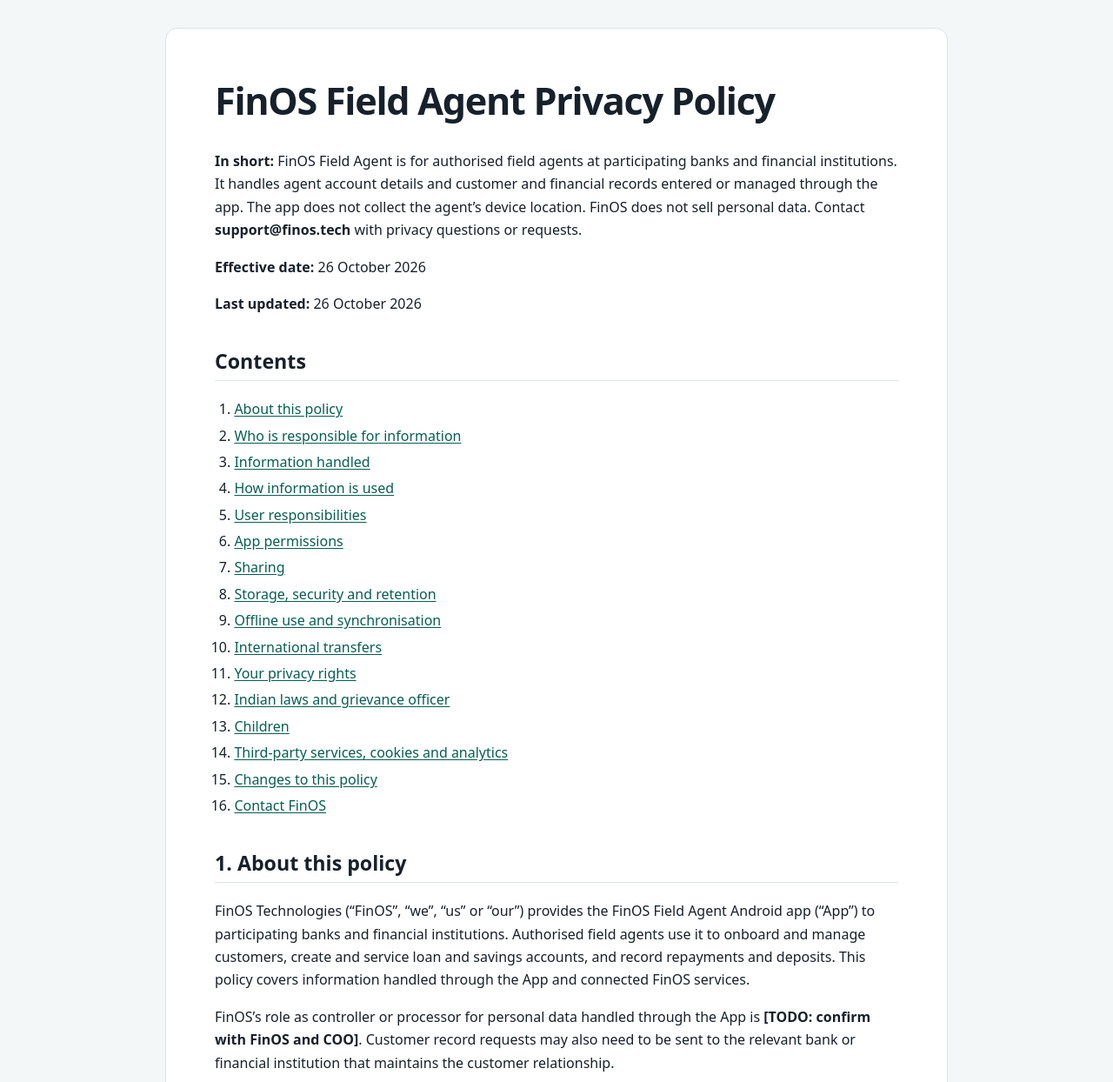
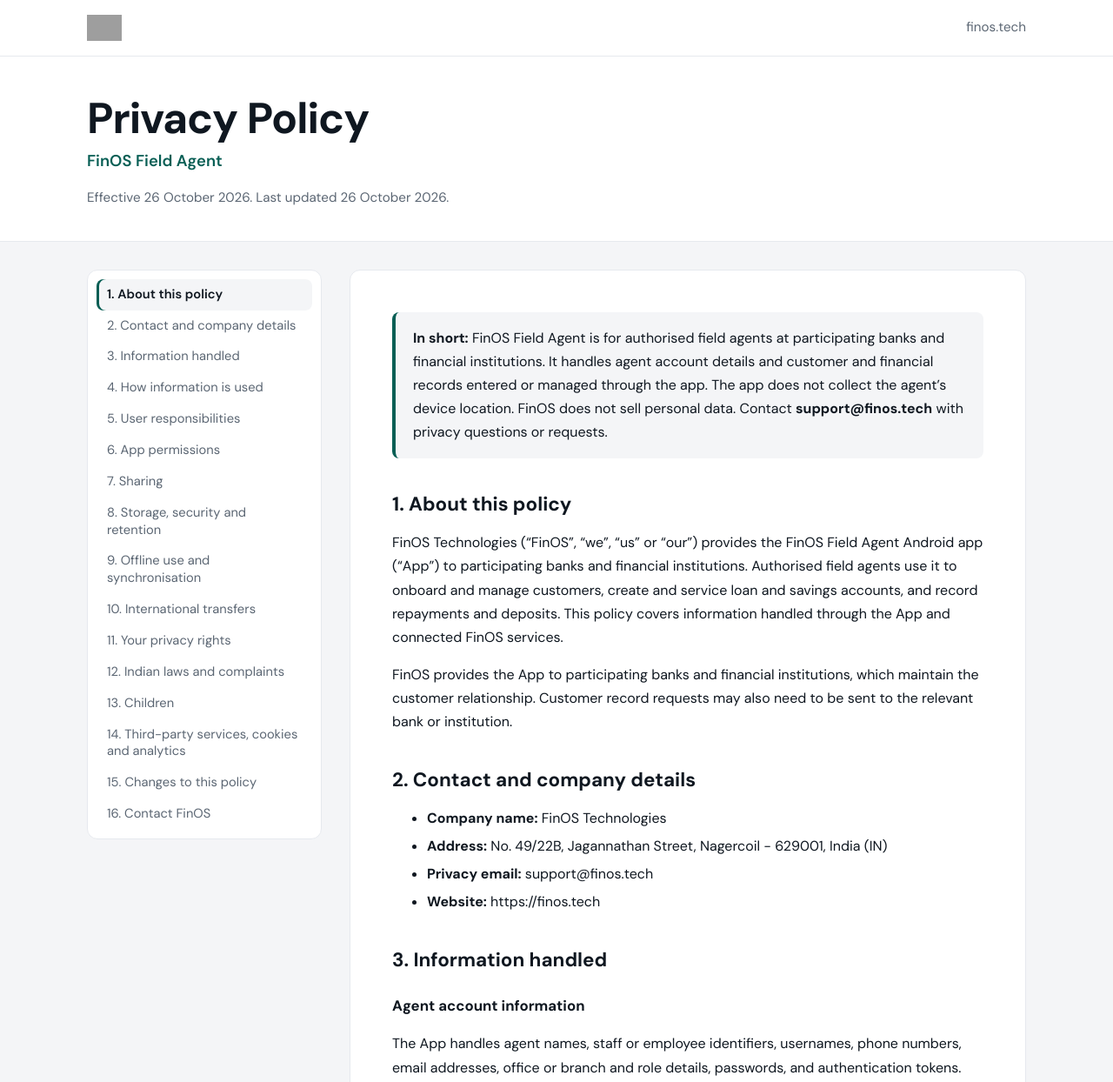
Before and after one commit to FinOSTechnologies/agent-app-privacy-policy, a plain HTML site: page index.html in a window 1280 px wide. Shown: the top 1244 px of the page at 87% size. Drawn offline with Linux system fonts and the light colour scheme; grey boxes are pictures that could not be loaded.

Commit message:
Update privacy policy details and styling

```diff
--- a/index.html
+++ b/index.html
@@ -1,39 +1,55 @@
 <!doctype html>
 <html lang="en"><head><meta charset="utf-8"><meta name="viewport" content="width=device-width, initial-scale=1">
-<meta name="description" content="Privacy Policy for the FinOS Field Agent Android app."><title>FinOS Field Agent Privacy Policy</title>
+<title>Privacy Policy | FinOS Field Agent</title>
+<meta name="description" content="Privacy Policy for the FinOS Field Agent Android app.">
+<link rel="icon" href="https://finos.tech/wp-content/uploads/2024/04/cropped-fav-270x270.png">
+<meta property="og:title" content="Privacy Policy | FinOS Field Agent"><meta property="og:image" content="https://finos.tech/wp-content/uploads/2024/05/FinOS-1.svg">
+<link rel="preconnect" href="https://fonts.googleapis.com"><link rel="preconnect" href="https://fonts.gstatic.com" crossorigin>
+<link href="https://fonts.googleapis.com/css2?family=DM+Sans:wght@400;600;700&display=swap" rel="stylesheet">
 <style>
-:root{color-scheme:light;--ink:#17212b;--muted:#526171;--accent:#075e54;--line:#dce3e8;--paper:#fff;--wash:#f3f7f7}*{box-sizing:border-box}body{margin:0;background:var(--wash);color:var(--ink);font:16px/1.65 system-ui,-apple-system,"Segoe UI",sans-serif}main{max-width:900px;margin:2rem auto;padding:clamp(1.25rem,5vw,3.5rem);background:var(--paper);border:1px solid var(--line);border-radius:14px}h1,h2,h3{line-height:1.25}h1{margin-top:0;font-size:clamp(2rem,5vw,2.7rem);letter-spacing:-.03em}h2{margin-top:2.4rem;padding-bottom:.45rem;border-bottom:1px solid var(--line);font-size:1.45rem}h3{margin-top:1.5rem;font-size:1.1rem}a{color:var(--accent);text-underline-offset:.15em}ul,ol{padding-left:1.4rem}li{margin:.25rem 0}.table-wrap{overflow-x:auto}table{width:100%;border-collapse:collapse;margin:1rem 0 1.5rem;font-size:.94rem}th,td{padding:.7rem;text-align:left;vertical-align:top;border:1px solid var(--line)}th{background:var(--wash)}@media(max-width:620px){main{margin:0;border:0;border-radius:0;padding:1.25rem}}
-</style></head><body><main><h1>FinOS Field Agent Privacy Policy</h1>
-<p><strong>In short:</strong> FinOS Field Agent is for authorised field agents at participating banks and financial institutions. It handles agent account details and customer and financial records entered or managed through the app. The app does not collect the agent’s device location. FinOS does not sell personal data. Contact <strong>support@finos.tech</strong> with privacy questions or requests.</p>
-<p><strong>Effective date:</strong> 26 October 2026</p>
-<p><strong>Last updated:</strong> 26 October 2026</p>
-<h2 id="contents">Contents</h2>
-<ol>
-<li><a href="#1-about-this-policy">About this policy</a></li>
-<li><a href="#2-who-is-responsible-for-information">Who is responsible for information</a></li>
-<li><a href="#3-information-handled">Information handled</a></li>
-<li><a href="#4-how-information-is-used">How information is used</a></li>
-<li><a href="#5-user-responsibilities">User responsibilities</a></li>
-<li><a href="#6-app-permissions">App permissions</a></li>
-<li><a href="#7-sharing">Sharing</a></li>
-<li><a href="#8-storage-security-and-retention">Storage, security and retention</a></li>
-<li><a href="#9-offline-use-and-synchronisation">Offline use and synchronisation</a></li>
-<li><a href="#10-international-transfers">International transfers</a></li>
-<li><a href="#11-your-privacy-rights">Your privacy rights</a></li>
-<li><a href="#12-indian-laws-and-grievance-officer">Indian laws and grievance officer</a></li>
-<li><a href="#13-children">Children</a></li>
-<li><a href="#14-third-party-services-cookies-and-analytics">Third-party services, cookies and analytics</a></li>
-<li><a href="#15-changes-to-this-policy">Changes to this policy</a></li>
-<li><a href="#16-contact-finos">Contact FinOS</a></li>
-</ol>
+:root{--ink:#0f1720;--mut:#5b6673;--acc:#075e54;--line:#e6e9ee;--wash:#f4f5f7}
+*{box-sizing:border-box}html{scroll-behavior:smooth}
+@media(prefers-reduced-motion:reduce){html{scroll-behavior:auto}}
+body{margin:0;background:var(--wash);color:var(--ink);font:16px/1.7 "DM Sans",system-ui,-apple-system,"Segoe UI",sans-serif}
+a:focus-visible,summary:focus-visible{outline:2px solid var(--acc);outline-offset:2px}
+.top{position:sticky;top:0;z-index:5;background:#fff;border-bottom:1px solid var(--line)}
+.bar{max-width:1120px;margin:auto;padding:0 20px;height:64px;display:flex;align-items:center;justify-content:space-between}
+.logo{display:flex;font-weight:700;font-size:1.3rem;color:var(--ink);text-decoration:none}.logo img{height:30px;display:block}
+.bar .home{color:var(--mut);font-size:.95rem;text-decoration:none}.bar .home:hover{color:var(--acc)}
+.hero{background:#fff;border-bottom:1px solid var(--line)}
+.hero div{max-width:1120px;margin:auto;padding:44px 20px 36px}
+h1{margin:0 0 6px;font-size:clamp(2.1rem,5vw,3.1rem);line-height:1.1;letter-spacing:-.02em}
+.sub{margin:0 0 14px;font-size:1.15rem;color:var(--acc);font-weight:600}.dates{margin:0;color:var(--mut);font-size:.95rem}
+.wrap{max-width:1120px;margin:32px auto 64px;padding:0 20px;display:grid;grid-template-columns:270px minmax(0,1fr);gap:32px;align-items:start}
+.toc{position:sticky;top:88px;background:#fff;border:1px solid var(--line);border-radius:12px;padding:10px;max-height:calc(100vh - 110px);overflow:auto}
+.toc a,.mtoc a{display:block;padding:8px 12px;border-radius:8px;color:var(--mut);text-decoration:none;font-size:.92rem;line-height:1.35}
+.toc a:hover,.mtoc a:hover{background:var(--wash);color:var(--ink)}
+.toc a.on{background:var(--wash);color:var(--ink);font-weight:600;box-shadow:inset 3px 0 var(--acc)}
+.mtoc{display:none;background:#fff;border:1px solid var(--line);border-radius:12px;margin-bottom:16px}
+.mtoc summary{padding:14px 16px;font-weight:600;cursor:pointer}.mtoc div{padding:0 8px 8px}
+.doc{background:#fff;border:1px solid var(--line);border-radius:12px;padding:clamp(20px,4vw,48px)}
+.doc .short{background:var(--wash);border-left:4px solid var(--acc);border-radius:8px;padding:16px 20px;margin:0 0 8px}
+.doc h2{scroll-margin-top:88px;margin:2.4rem 0 .5rem;font-size:1.4rem;line-height:1.3}
+.doc h3{margin:1.5rem 0 .25rem;font-size:1.05rem}
+.doc p,.doc li{max-width:72ch}.doc li{margin:.3rem 0}.doc a{color:var(--acc)}
+.table-wrap{overflow-x:auto}table{width:100%;border-collapse:collapse;font-size:.94rem;margin:1rem 0}
+th,td{padding:.7rem .8rem;text-align:left;vertical-align:top;border-bottom:1px solid var(--line)}th{background:var(--wash)}
+footer{background:var(--ink);color:#c9d1d9;padding:32px 20px;font-size:.92rem}
+footer div{max-width:1120px;margin:auto;display:flex;flex-wrap:wrap;gap:8px 28px;justify-content:space-between}footer a{color:#fff}
+@media(max-width:860px){.wrap{display:block;margin-top:20px}.toc{display:none}.mtoc{display:block}.bar .home{display:none}}
+</style></head><body>
+<header class="top"><div class="bar"><a class="logo" href="https://finos.tech"><img src="https://finos.tech/wp-content/uploads/2024/03/FinOSinkcmprsd.svg" alt="FinOS" onerror="this.replaceWith('FinOS')"></a><a class="home" href="https://finos.tech">finos.tech</a></div></header>
+<section class="hero"><div><h1>Privacy Policy</h1><p class="sub">FinOS Field Agent</p><p class="dates">Effective 26 October 2026. Last updated 26 October 2026.</p></div></section>
+<div class="wrap"><nav class="toc" aria-label="Sections"><a href="#1-about-this-policy">1. About this policy</a><a href="#2-contact-and-company-details">2. Contact and company details</a><a href="#3-information-handled">3. Information handled</a><a href="#4-how-information-is-used">4. How information is used</a><a href="#5-user-responsibilities">5. User responsibilities</a><a href="#6-app-permissions">6. App permissions</a><a href="#7-sharing">7. Sharing</a><a href="#8-storage-security-and-retention">8. Storage, security and retention</a><a href="#9-offline-use-and-synchronisation">9. Offline use and synchronisation</a><a href="#10-international-transfers">10. International transfers</a><a href="#11-your-privacy-rights">11. Your privacy rights</a><a href="#12-indian-laws-and-complaints">12. Indian laws and complaints</a><a href="#13-children">13. Children</a><a href="#14-third-party-services-cookies-and-analytics">14. Third-party services, cookies and analytics</a><a href="#15-changes-to-this-policy">15. Changes to this policy</a><a href="#16-contact-finos">16. Contact FinOS</a></nav>
+<details class="mtoc"><summary>On this page</summary><div><a href="#1-about-this-policy">1. About this policy</a><a href="#2-contact-and-company-details">2. Contact and company details</a><a href="#3-information-handled">3. Information handled</a><a href="#4-how-information-is-used">4. How information is used</a><a href="#5-user-responsibilities">5. User responsibilities</a><a href="#6-app-permissions">6. App permissions</a><a href="#7-sharing">7. Sharing</a><a href="#8-storage-security-and-retention">8. Storage, security and retention</a><a href="#9-offline-use-and-synchronisation">9. Offline use and synchronisation</a><a href="#10-international-transfers">10. International transfers</a><a href="#11-your-privacy-rights">11. Your privacy rights</a><a href="#12-indian-laws-and-complaints">12. Indian laws and complaints</a><a href="#13-children">13. Children</a><a href="#14-third-party-services-cookies-and-analytics">14. Third-party services, cookies and analytics</a><a href="#15-changes-to-this-policy">15. Changes to this policy</a><a href="#16-contact-finos">16. Contact FinOS</a></div></details>
+<main class="doc"><p class="short"><strong>In short:</strong> FinOS Field Agent is for authorised field agents at participating banks and financial institutions. It handles agent account details and customer and financial records entered or managed through the app. The app does not collect the agent’s device location. FinOS does not sell personal data. Contact <strong>support@finos.tech</strong> with privacy questions or requests.</p>
 <h2 id="1-about-this-policy">1. About this policy</h2>
 <p>FinOS Technologies (“FinOS”, “we”, “us” or “our”) provides the FinOS Field Agent Android app (“App”) to participating banks and financial institutions. Authorised field agents use it to onboard and manage customers, create and service loan and savings accounts, and record repayments and deposits. This policy covers information handled through the App and connected FinOS services.</p>
-<p>FinOS’s role as controller or processor for personal data handled through the App is <strong>[TODO: confirm with FinOS and COO]</strong>. Customer record requests may also need to be sent to the relevant bank or financial institution that maintains the customer relationship.</p>
-<h2 id="2-who-is-responsible-for-information">2. Who is responsible for information</h2>
+<p>FinOS provides the App to participating banks and financial institutions, which maintain the customer relationship. Customer record requests may also need to be sent to the relevant bank or institution.</p>
+<h2 id="2-contact-and-company-details">2. Contact and company details</h2>
 <ul>
-<li><strong>Company:</strong> FinOS Technologies</li>
-<li><strong>Controller/processor role:</strong> [TODO: confirm with FinOS and COO]</li>
-<li><strong>Address:</strong> [TODO: confirm with FinOS]</li>
+<li><strong>Company name:</strong> FinOS Technologies</li>
+<li><strong>Address:</strong> No. 49/22B, Jagannathan Street, Nagercoil - 629001, India (IN)</li>
 <li><strong>Privacy email:</strong> support@finos.tech</li>
 <li><strong>Website:</strong> https://finos.tech</li>
 </ul>
@@ -41,7 +57,7 @@
 <h3>Agent account information</h3>
 <p>The App handles agent names, staff or employee identifiers, usernames, phone numbers, email addresses, office or branch and role details, passwords, and authentication tokens.</p>
 <h3>Customer information</h3>
-<p>Agents enter customer names, dates of birth, gender, phone numbers, customer identifiers and addresses. Customer records can include identity and KYC information, photographs, documents, signatures, family or nominee details, and other onboarding or servicing information.</p>
+<p>Agents enter customer names, dates of birth, gender, phone numbers, customer identifiers and addresses. Customer records can include additional fields configured by the participating institution, photographs, signature images, and supporting images or videos the agent chooses to upload.</p>
 <h3>Financial information</h3>
 <p>The App handles loan and savings account details, account status, balances or amounts, repayment schedules, transactions, charges, deposits, collections, receipts, related notes and service records.</p>
 <h3>Device and connection information</h3>
@@ -49,7 +65,7 @@
 <h3>Device location</h3>
 <p>The App does not access or collect the agent’s device location. It has no location permissions or device-location tracking service. The client map screen displays client coordinate records received from the configured FinOS service; it does not read the agent’s GPS location.</p>
 <h3>Photos, files and diagnostics</h3>
-<p>When an agent chooses to take or select a customer image, the App uses the camera or selected device media. Agents can select documents to upload and export or share report files. Camera and media are accessed in response to these actions. The App creates technical request and diagnostic logs to support operation; it does not include Firebase Analytics, Crashlytics, Performance Monitoring or Cloud Messaging.</p>
+<p>When an agent chooses to take or select a customer image, the App uses the camera or selected device media. Agents can select supporting images or videos to upload and export or share report files. Camera and media are accessed in response to these actions. The App creates limited technical logs to support operation. Release builds do not log request or response bodies or personal data. The App does not include Firebase Analytics, Crashlytics, Performance Monitoring or Cloud Messaging.</p>
 <h2 id="4-how-information-is-used">4. How information is used</h2>
 <p>Information comes directly from agents, from customers through agents, and from the connected FinOS service. The connected service receives IP address and request data when the App connects.</p>
 <p>FinOS uses information to:</p>
@@ -58,7 +74,7 @@
 <li>authenticate agents and manage access;</li>
 <li>onboard and serve customers and manage their accounts;</li>
 <li>record and synchronise loans, savings, repayments, deposits and collections;</li>
-<li>meet applicable KYC, anti-money-laundering, audit and regulatory requirements;</li>
+<li>meet applicable audit, record-keeping and regulatory requirements;</li>
 <li>protect services, investigate fraud or security issues, and provide support; and</li>
 <li>maintain and improve the App and services.</li>
 </ul>
@@ -70,15 +86,15 @@
 <div class="table-wrap"><table><thead><tr><th>Permission or access</th><th>Purpose</th><th>Required or optional</th></tr></thead><tbody>
 <tr><td>Internet</td><td>Connects to FinOS services and synchronises information.</td><td>Required for online services; saved work can be used offline.</td></tr>
 <tr><td>Camera</td><td>Takes a customer photograph when an agent chooses.</td><td>Optional; needed only to take a photo.</td></tr>
-<tr><td>Images and files</td><td>Lets an agent select an existing image or document and use supported file actions.</td><td>Optional; needed only for those actions.</td></tr>
+<tr><td>Images and files</td><td>Lets an agent select an existing image or video and use supported file actions.</td><td>Optional; needed only for those actions.</td></tr>
 <tr><td>Network state</td><td>Checks whether a network connection is available.</td><td>Used for app operation.</td></tr>
 <tr><td>Vibration</td><td>Provides haptic feedback for passcode actions.</td><td>Optional device capability.</td></tr>
-</tbody></table>
+</tbody></table></div>
 <p>The App does not request microphone access or location access.</p>
 <h2 id="7-sharing">7. Sharing</h2>
 <p>FinOS does not use personal data for advertising or sell it. FinOS shares information as needed to provide services, meet legal duties and protect people and services.</p>
 <ul>
-<li><strong>FinOS services and participating institutions:</strong> The App sends account, customer, financial, document, photograph and synchronisation information to the configured FinOS service for use by the participating institution. Customer record requests may also need to go to the relevant bank or financial institution.</li>
+<li><strong>FinOS services and participating institutions:</strong> The App sends account, customer, financial, supporting file, photograph and synchronisation information to the configured FinOS service for use by the participating institution. Customer record requests may also need to go to the relevant bank or financial institution.</li>
 <li><strong>Institution personnel and agents:</strong> Authorised bank personnel and agents access records according to their assigned roles and permissions at the participating institution.</li>
 <li><strong>Google Maps:</strong> The App uses Google Maps to render client map screens. The map camera is centered on client coordinates returned by the configured FinOS service, so Google Maps processes those coordinates along with map requests and associated network information. These are client records; the App does not read the agent’s device location.</li>
 <li><strong>Service providers:</strong> FinOS service providers host, secure, maintain or support services and process information for those purposes.</li>
@@ -89,24 +105,18 @@
 <p>The App stores information on the device for sign-in and offline work. Authentication state is encrypted using Android Keystore. Other locally cached app records use Android app-private database storage and are not encrypted at the application level. FinOS restricts access to personal data to authorised people and service providers who need it for their work.</p>
 <p>The App accepts only HTTPS server addresses. Its Android network security configuration blocks cleartext HTTP for all domains. The App uses HTTPS/TLS to send information to FinOS services.</p>
 <p>No electronic storage or transmission method can be guaranteed completely secure. FinOS notifies affected parties and authorities of a personal data breach as required by applicable law.</p>
-<p>FinOS retains information for the following periods: agent account and authentication data, [TODO: confirm with FinOS]; customer and financial records, [TODO: confirm with FinOS]; uploaded documents and photographs, [TODO: confirm with FinOS]; device and diagnostic logs, [TODO: confirm with FinOS]. FinOS deletes or de-identifies information when the applicable retention period ends, unless law requires continued retention. Deletion requests are subject to legal retention duties.</p>
+<p>FinOS retains information for the period required by the participating institution and applicable law, and for as long as needed to provide the service, resolve disputes and keep the service secure. FinOS then deletes or de-identifies it, unless law requires continued retention. Deletion requests are subject to legal retention duties.</p>
 <h2 id="9-offline-use-and-synchronisation">9. Offline use and synchronisation</h2>
 <p>The App stores information on the device for offline work and later synchronisation. Records remain on the device until the relevant App feature synchronises them with the configured FinOS service. Anyone who can unlock the device or access the agent’s session may see offline records, so agents must protect their devices. Uninstalling the App, signing out or deactivating an agent account does not delete records already sent to the FinOS service or the institution’s backend; those records follow the applicable retention rules.</p>
 <h2 id="10-international-transfers">10. International transfers</h2>
-<p>FinOS hosts and processes information in [TODO: confirm with FinOS]. FinOS uses safeguards required by applicable law when information is transferred to another country.</p>
+<p>FinOS hosts and processes information in India. If information is transferred outside India, FinOS applies safeguards required by applicable law. Google Maps requests are processed by Google as described in the Sharing section.</p>
 <h2 id="11-your-privacy-rights">11. Your privacy rights</h2>
 <p>Depending on applicable law, you can ask FinOS to provide access to your personal data and information about its use or sharing, correct inaccurate information, delete information that is no longer needed, withdraw consent where processing is based on consent, and address a privacy grievance. Customer record requests may also need to be sent to the relevant bank or financial institution.</p>
-<p>The Digital Personal Data Protection Act, 2023 provides for a person to nominate someone to exercise their rights in the event of death or incapacity, and to complain to the Data Protection Board of India after using the grievance process. These rights take effect under the Act’s notified commencement schedule.</p>
-<p>Send requests to <strong>support@finos.tech</strong>. Include enough information for FinOS to verify your identity and find the relevant record. Do not email credentials or identity documents. FinOS responds within the period required by applicable law.</p>
-<h2 id="12-indian-laws-and-grievance-officer">12. Indian laws and grievance officer</h2>
+<p>The Digital Personal Data Protection Act, 2023 provides for a person to nominate someone to exercise their rights in the event of death or incapacity, and to complain to the Data Protection Board of India in accordance with the Act and applicable rules. These rights take effect under the Act’s notified commencement schedule.</p>
+<p>Send requests to <strong>support@finos.tech</strong>. Include enough information for FinOS to verify your identity and find the relevant record. Do not email credentials. FinOS responds within the period required by applicable law.</p>
+<h2 id="12-indian-laws-and-complaints">12. Indian laws and complaints</h2>
 <p>FinOS handles personal data under applicable Indian law, including the Digital Personal Data Protection Act, 2023 and applicable rules. The Act has a phased commencement; its provisions on notice, consent, data principal rights and data fiduciary obligations are scheduled to commence in May 2027. The Information Technology Act, 2000, the Sensitive Personal Data or Information Rules, 2011, and applicable Reserve Bank of India requirements also apply to relevant services, including digital lending requirements where applicable.</p>
-<p><strong>Grievance Officer</strong> </p>
-<ul>
-<li>Name: [TODO: confirm with FinOS]</li>
-<li>Email: [TODO: confirm with FinOS]</li>
-<li>Postal address: [TODO: confirm with FinOS]</li>
-<li>Phone: [TODO: confirm with FinOS]</li>
-</ul>
+<p>Send privacy complaints and grievances to support@finos.tech or to FinOS Technologies at the address above. FinOS aims to respond within one month.</p>
 <h2 id="13-children">13. Children</h2>
 <p>The App is for authorised adult field agents and is not intended for anyone under 18. Agents may enter customer information as part of financial services. FinOS handles information about minors only where the relevant service and applicable law permit it.</p>
 <h2 id="14-third-party-services-cookies-and-analytics">14. Third-party services, cookies and analytics</h2>
@@ -117,8 +127,12 @@
 <p>For privacy questions, requests or complaints, contact:</p>
 <p><strong>FinOS Technologies</strong></p>
 <ul>
-<li>Address: [TODO: confirm with FinOS]</li>
+<li>Address: No. 49/22B, Jagannathan Street, Nagercoil - 629001, India (IN)</li>
 <li>Privacy email: support@finos.tech</li>
 <li>Website: https://finos.tech</li>
 </ul>
-<footer><p>FinOS Technologies · FinOS Field Agent Privacy Policy</p></footer></main></body></html>
+</main></div>
+<footer><div><span>&copy; FinOS Technologies. All rights reserved.</span><span>Questions? <a href="mailto:support@finos.tech">support@finos.tech</a></span></div></footer>
+<script>const L=[...document.querySelectorAll('.toc a')],H=[...document.querySelectorAll('.doc h2')];
+const io=new IntersectionObserver(e=>e.forEach(x=>{if(x.isIntersecting){L.forEach(a=>a.classList.toggle('on',a.hash==='#'+x.target.id))}}),{rootMargin:'-80px 0px -70% 0px'});
+H.forEach(h=>io.observe(h));</script></body></html>
```
